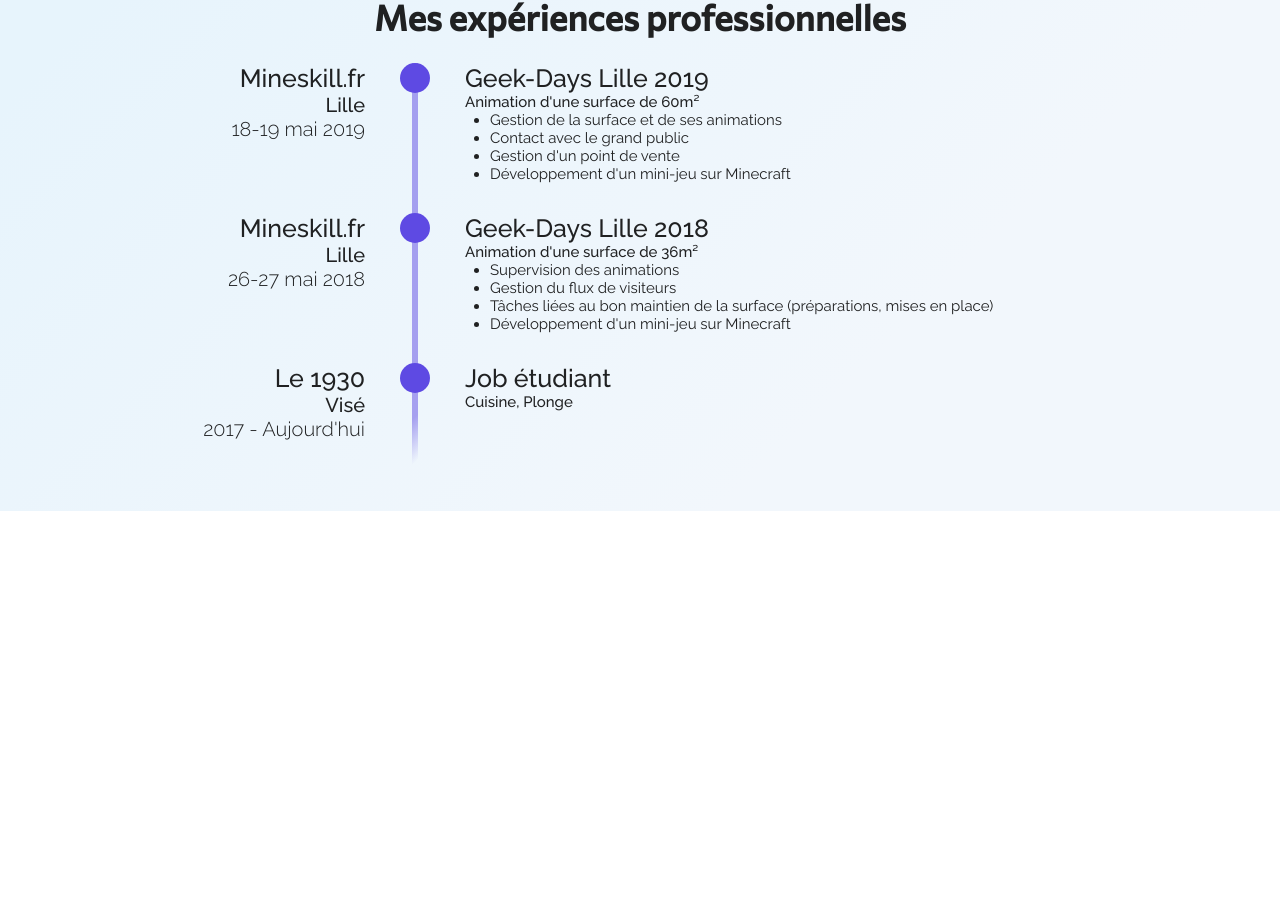
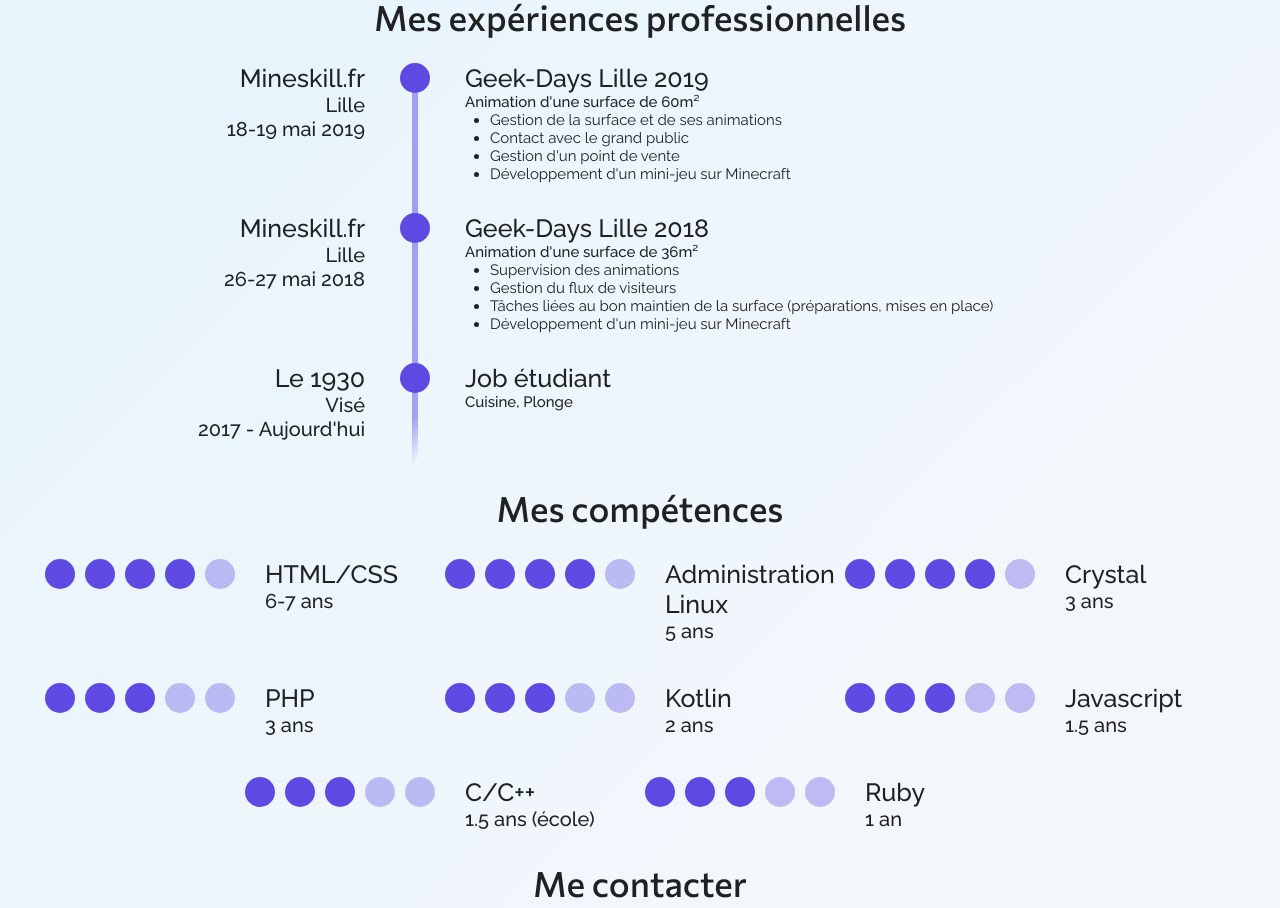
Before and after one commit to Whaxion/nicolas.martinussen.eu, a plain HTML site: page public/index.html in a window 1280 px wide. Shown: the part 1253-2161 px from the top of the page. Before the commit the page ends 1764 px from the top, so only its background shows below. Drawn offline with Linux system fonts and the light colour scheme; files whose address does not match are found by name.

Commit message:
feat: Add my skills & contact me

```diff
--- a/public/index.html
+++ b/public/index.html
@@ -108,6 +108,116 @@
             </div>
         </div>
     </div>
+
+    <h2 id="skills">Mes compétences</h2>
+    <div class="skills">
+        <div class="skill">
+            <div class="dots">
+                <div class="active"></div>
+                <div class="active"></div>
+                <div class="active"></div>
+                <div class="active"></div>
+                <div></div>
+            </div>
+            <div class="text">
+                <p class="title">HTML/CSS</p>
+                <p class="year">6-7 ans</p>
+            </div>
+        </div>
+        <div class="skill">
+            <div class="dots">
+                <div class="active"></div>
+                <div class="active"></div>
+                <div class="active"></div>
+                <div class="active"></div>
+                <div></div>
+            </div>
+            <div class="text">
+                <p class="title">Administration Linux</p>
+                <p class="year">5 ans</p>
+            </div>
+        </div>
+        <div class="skill">
+            <div class="dots">
+                <div class="active"></div>
+                <div class="active"></div>
+                <div class="active"></div>
+                <div class="active"></div>
+                <div></div>
+            </div>
+            <div class="text">
+                <p class="title"><a href="https://crystal-lang.org/" target="_blank">Crystal</a></p>
+                <p class="year">3 ans</p>
+            </div>
+        </div>
+        <div class="skill">
+            <div class="dots">
+                <div class="active"></div>
+                <div class="active"></div>
+                <div class="active"></div>
+                <div></div>
+                <div></div>
+            </div>
+            <div class="text">
+                <p class="title"><a href="https://www.php.net/" target="_blank">PHP</a></p>
+                <p class="year">3 ans</p>
+            </div>
+        </div>
+        <div class="skill">
+            <div class="dots">
+                <div class="active"></div>
+                <div class="active"></div>
+                <div class="active"></div>
+                <div></div>
+                <div></div>
+            </div>
+            <div class="text">
+                <p class="title"><a href="https://kotlinlang.org/" target="_blank">Kotlin</a></p>
+                <p class="year">2 ans</p>
+            </div>
+        </div>
+        <div class="skill">
+            <div class="dots">
+                <div class="active"></div>
+                <div class="active"></div>
+                <div class="active"></div>
+                <div></div>
+                <div></div>
+            </div>
+            <div class="text">
+                <p class="title">Javascript</p>
+                <p class="year">1.5 ans</p>
+            </div>
+        </div>
+        <div class="skill">
+            <div class="dots">
+                <div class="active"></div>
+                <div class="active"></div>
+                <div class="active"></div>
+                <div></div>
+                <div></div>
+            </div>
+            <div class="text">
+                <p class="title">C/C++</p>
+                <p class="year">1.5 ans (école)</p>
+            </div>
+        </div>
+        <div class="skill">
+            <div class="dots">
+                <div class="active"></div>
+                <div class="active"></div>
+                <div class="active"></div>
+                <div></div>
+                <div></div>
+            </div>
+            <div class="text">
+                <p class="title"><a href="https://www.ruby-lang.org/en/" target="_blank">Ruby</a></p>
+                <p class="year">1 an</p>
+            </div>
+        </div>
+    </div>
+    <h2 id="contact">Me contacter</h2>
+    <p class="text-center"><b>Par mail:</b> <a href="mailto:nicolas@martinussen.eu">nicolas@martinussen.eu</a></p>
 </div>
 <script type="application/javascript" src="/js/bundle.js"></script>
 </body>
--- a/scss/src/body.scss
+++ b/scss/src/body.scss
@@ -11,7 +11,8 @@
   }
 
   h2 {
-    font-family: $commissioner-medium;
+    font-family: $commissioner;
+    font-weight: 600;
     font-size: 35px;
     text-align: center;
   }
--- a/scss/src/fonts.scss
+++ b/scss/src/fonts.scss
@@ -1,20 +1,25 @@
 @font-face {
-  font-family: Raleway-Light;
+  font-family: Raleway;
   src: url("/fonts/Raleway-Light.ttf");
+  font-weight: 400;
 }
 @font-face {
-  font-family: Raleway-Regular;
+  font-family: Raleway;
   src: url("/fonts/Raleway-Regular.ttf");
+  font-weight: 500;
 }
 @font-face {
-  font-family: Raleway-Medium;
+  font-family: Raleway;
   src: url("/fonts/Raleway-Medium.ttf");
+  font-weight: 600;
 }
 @font-face {
-  font-family: Commissioner-Regular;
+  font-family: Commissioner;
   src: url("/fonts/Commissioner-Regular.ttf");
+  font-weight: 500;
 }
 @font-face {
-  font-family: Commissioner-Medium;
+  font-family: Commissioner;
   src: url("/fonts/Commissioner-Medium.ttf");
+  font-weight: 600;
 }
--- /dev/null
+++ b/scss/src/skills.scss
@@ -0,0 +1,83 @@
+@import "variables";
+$skills-circle-radius: 15px;
+
+.skills {
+  display: flex;
+  flex-wrap: wrap;
+  justify-content: center;
+
+  .skill {
+    display: flex;
+    width: 400px;
+    margin: 20px 0;
+
+    .dots {
+      display: flex;
+      margin-right: 25px;
+      & > div {
+        width: $skills-circle-radius * 2;
+        height: $skills-circle-radius * 2;
+        border-radius: $skills-circle-radius;
+        background: $accent-color;
+        opacity: 0.35;
+        margin: 0 5px;
+
+        &.active {
+          opacity: 1;
+        }
+      }
+    }
+    .text {
+      a {
+        text-decoration: none;
+      }
+      .title {
+        font-weight: 600;
+        font-size: 25px;
+      }
+      .year {
+        font-weight: 600;
+        font-size: 20px;
+      }
+    }
+  }
+}
+
+@media only screen and (max-width: $device-xl) {
+  .skills .skill {
+    .text .title {
+      font-size: 22px;
+    }
+    .text .year {
+      font-size: 18px;
+    }
+  }
+}
+
+@media only screen and (max-width: $device-l) {
+  .skills .skill {
+    margin: 10px 0;
+    .dots > div {
+      width: ($skills-circle-radius - 5px) * 2;
+      height: ($skills-circle-radius - 5px) * 2;
+      border-radius: ($skills-circle-radius - 5px);
+    }
+    .text .title {
+      font-size: 19px;
+    }
+    .text .year {
+      font-size: 17px;
+    }
+  }
+}
+
+@media only screen and (max-width: $device-m) {
+  .skills .skill {
+    .text .title {
+      font-size: 17px;
+    }
+    .text .year {
+      font-size: 15px;
+    }
+  }
+}
--- a/scss/src/style.scss
+++ b/scss/src/style.scss
@@ -18,5 +18,20 @@
 
 body {
   min-height: 100%;
-  font-family: $raleway-light;
+  font-family: $raleway;
+  font-weight: 400;
+  font-size: 20px;
 }
+.text-center {
+  text-align: center;
+}
+b {
+  font-weight: 600;
+}
+a {
+  color: $text-color;
+
+  &:hover {
+    text-shadow: 1px 1px 2px #00000018;
+  }
+}
--- a/scss/src/timeline.scss
+++ b/scss/src/timeline.scss
@@ -14,11 +14,11 @@
     padding: $timeline-line-padding 0;
 
     .left .title, .right .title {
-      font-family: $raleway-medium;
+      font-weight: 600;
       font-size: 25px;
     }
     .left .subtitle, .right .subtitle, .left .year {
-      font-family: $raleway-medium;
+      font-weight: 600;
       font-size: 20px;
     }
 
@@ -31,9 +31,6 @@
       text-align: right;
       width: 250px;
       margin-left: 0!important;
-      .year {
-        font-family: $raleway-light;
-      }
 
       &::after {
         content: '';
@@ -58,7 +55,7 @@
         font-size: 15px;
       }
       .text {
-        font-family: $raleway-regular;
+        font-weight: 500;
       }
       ul.text {
         padding-left: 25px;
--- a/scss/src/top.scss
+++ b/scss/src/top.scss
@@ -11,7 +11,8 @@
   background-repeat: no-repeat;
   background-size: cover;
 
-  font-family: $commissioner-medium;
+  font-family: $commissioner;
+  font-weight: 600;
   color: $text-color-white;
   text-align: center;
 
--- a/scss/src/variables.scss
+++ b/scss/src/variables.scss
@@ -1,10 +1,7 @@
 @import "colors";
 
-$raleway-light: Raleway-Light, Raleway-Regular, Raleway-Medium, sans-serif;
-$raleway-regular: Raleway-Regular, Raleway-Medium, Raleway-Light, sans-serif;
-$raleway-medium: Raleway-Medium, Raleway-Regular, Raleway-Light, sans-serif;
-$commissioner-medium: Commissioner-Medium, Commissioner-Regular, sans-serif;
-$commissioner-regular: Commissioner-Regular, Commissioner-Medium, sans-serif;
+$raleway: Raleway, sans-serif;
+$commissioner: Commissioner, sans-serif;
 
 $device-s: 600px;
 $device-m: 768px;
--- a/scss/style.scss
+++ b/scss/style.scss
@@ -5,3 +5,4 @@
 @import "src/body";
 
 @import "src/timeline";
+@import "src/skills";
```
Also changed, not shown: public/css/style.css, public/css/style.min.css.
